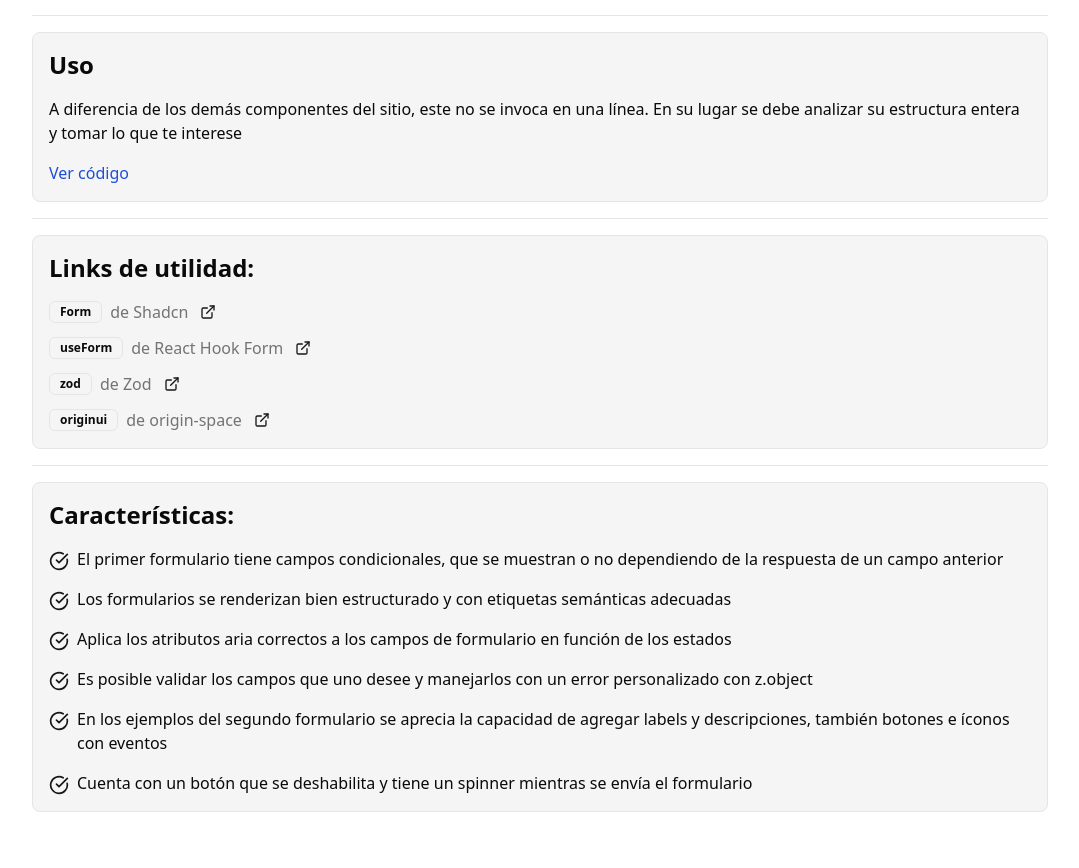
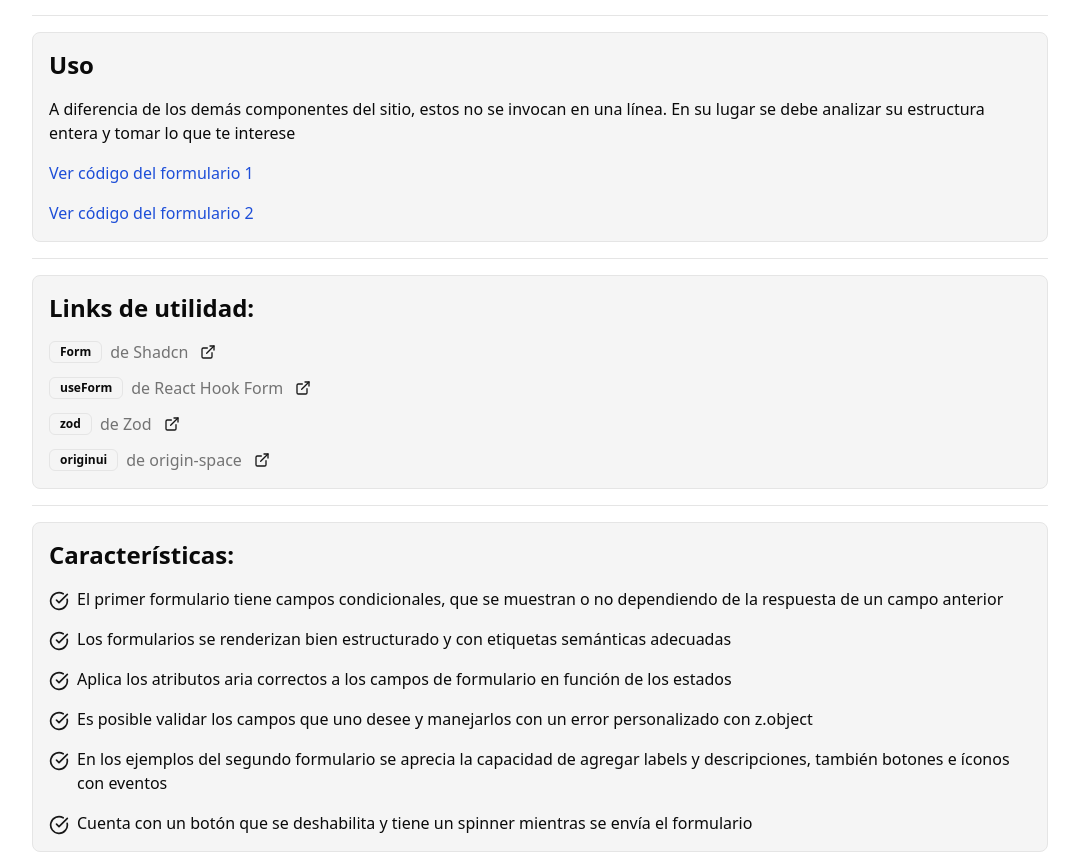
Before and after one commit to Ale6100/Componentes-React, a React (Vite) app: page /formulario in a window 1280 px wide. Shown: the part 1315-2183 px from the top of the page, without its empty margins (100-1179 px from the left). Before the commit the page ends 2143 px from the top, so only its background shows below. Built offline with nearby package versions, Linux system fonts and the light colour scheme.

Commit message:
Nota menor

```diff
--- a/src/components/Formulario/Formulario.tsx
+++ b/src/components/Formulario/Formulario.tsx
@@ -47,9 +47,10 @@ export default function Formulario() {
       <div className="p-4 border rounded-lg bg-secondary flex flex-col gap-4">
         <h2 className="text-2xl font-semibold">Uso</h2>
 
-        <p>A diferencia de los demás componentes del sitio, este no se invoca en una línea. En su lugar se debe analizar su estructura entera y tomar lo que te interese</p>
+        <p>A diferencia de los demás componentes del sitio, estos no se invocan en una línea. En su lugar se debe analizar su estructura entera y tomar lo que te interese</p>
 
-        <a href="https://github.com/Ale6100/Componentes-React/blob/main/src/components/Formulario/FormComponent.tsx" target="_blank" rel='noopener' className="text-blue-700">Ver código</a>
+        <a href="https://github.com/Ale6100/Componentes-React/blob/main/src/components/Formulario/FormCondicional.tsx" target="_blank" rel='noopener' className="text-blue-700">Ver código del formulario 1</a>
+        <a href="https://github.com/Ale6100/Componentes-React/blob/main/src/components/Formulario/FormComponent.tsx" target="_blank" rel='noopener' className="text-blue-700">Ver código del formulario 2</a>
       </div>
 
       <Separator />
--- a/src/components/ProgressCircle/IndexProgressCircle.tsx
+++ b/src/components/ProgressCircle/IndexProgressCircle.tsx
@@ -24,7 +24,7 @@ const IndexProgressCircle = () => {
         <ProgressCircle percentage={percentage} className="w-40" classNameNumber="text-xl"/>
       </div>
 
-      <p>Para el ejemplo decido hacer que el porcentaje cambie cada un segundo para apreciar sus distintos estados</p>
+      <p className="px-1">Para el ejemplo decidí hacer que el porcentaje cambie cada un segundo para apreciar sus distintos estados</p>
 
       <Separator />
 
--- a/src/components/ProgressForm/ProgressIndex.tsx
+++ b/src/components/ProgressForm/ProgressIndex.tsx
@@ -27,7 +27,7 @@ export default function Progressindex() {
         <Button onClick={() => setFormActual(formActual + 1)} disabled={formActual === formList.length}>Siguiente</Button>
       </div>
 
-      <p>Para el ejemplo estamos dando por hecho que sólo los formularios 2 y 4 están completos, y le damos permiso al usuario de navegar entre ellos</p>
+      <p className="px-1">Para el ejemplo estamos dando por hecho que sólo los formularios 2 y 4 están completos, y le damos permiso al usuario de navegar entre ellos</p>
 
       <Separator />
 
```
Also changed, not shown: 1 other file (tests, documents, lock files or other folders).
